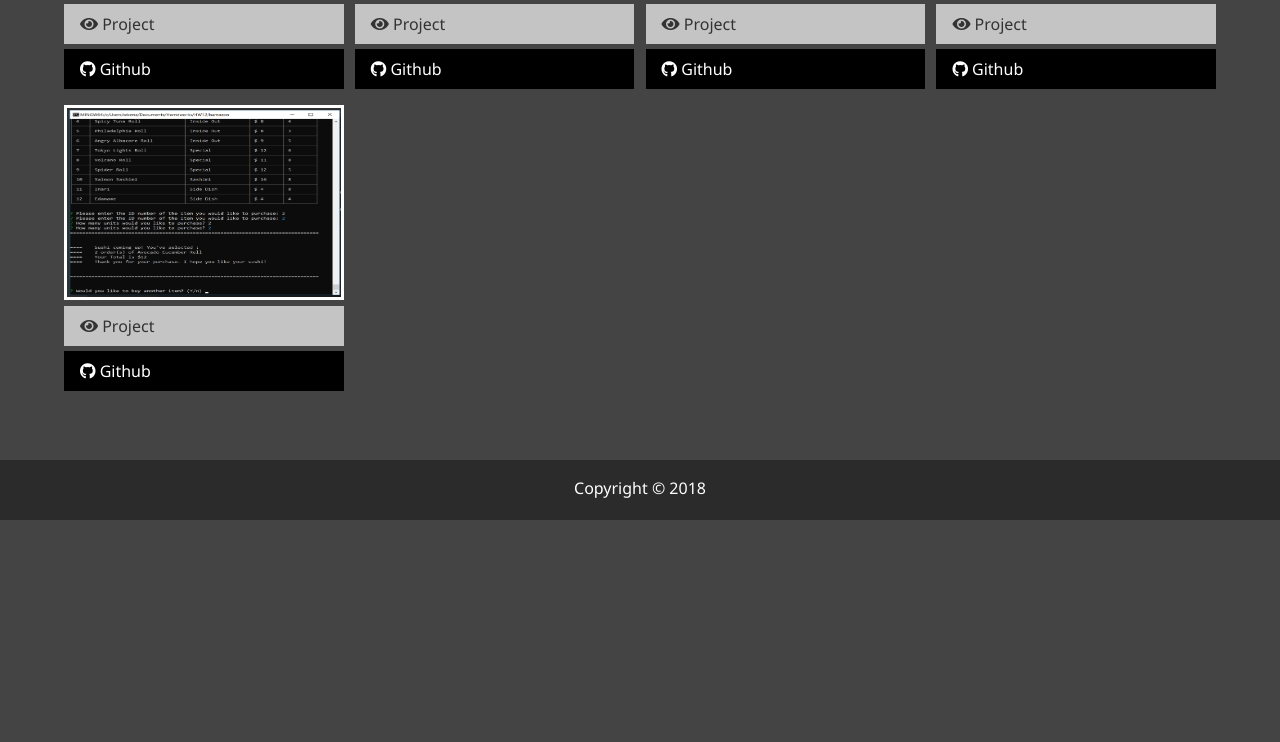
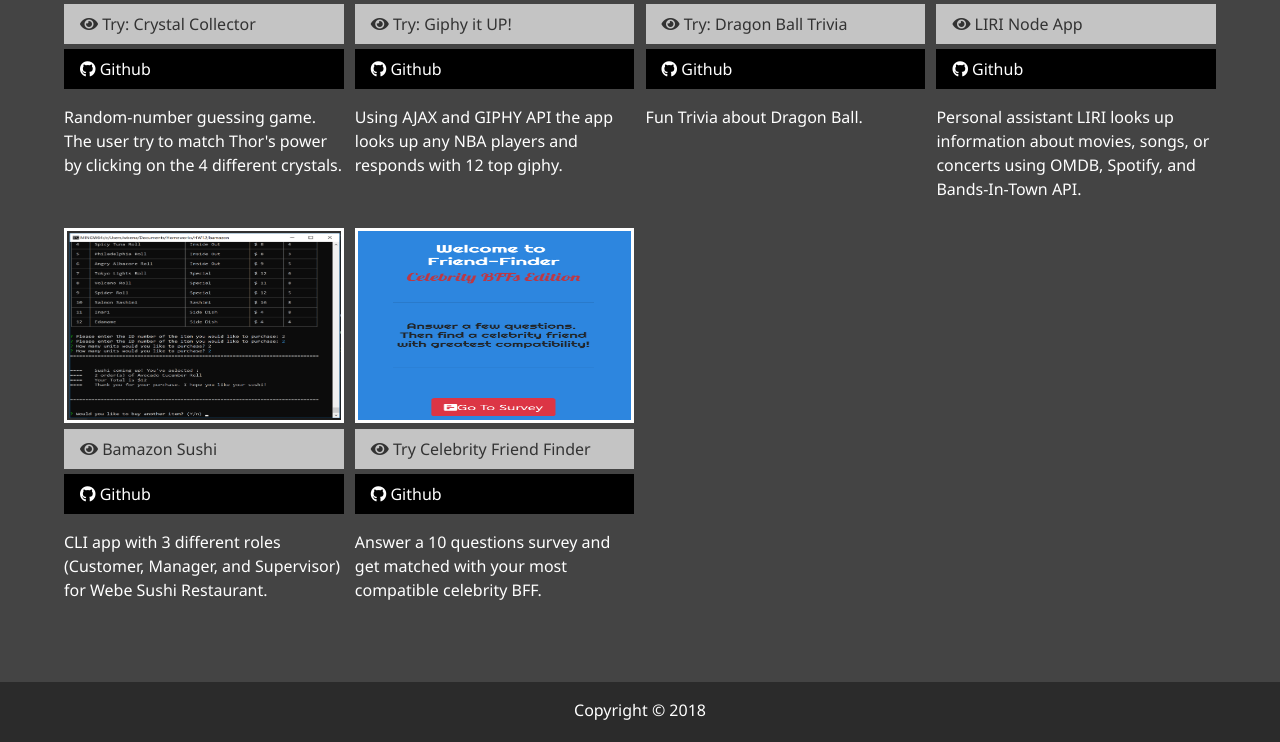
Before and after one commit to wbenarto/Portfolio-WB, a website: page work.html in a window 1280 px wide. Shown: the part 479-1221 px from the top of the page. Before the commit the page ends 999 px from the top, so only its background shows below. Drawn offline with Linux system fonts and the light colour scheme.

Commit message:
Added new projects

```diff
--- a/work.html
+++ b/work.html
@@ -61,70 +61,88 @@
         <div class="projects">
             <div class="item">
                 <a href="#!">
-                    <img src="../dist/img/projects/crystalcollector.png" alt="Crystal Collector">
+                    <img src="dist/img/projects/crystalcollector.png" alt="Crystal Collector">
                 </a>
                 <a href="https://wbenarto.github.io/unit-4-game/" class="btn-light">
-                    <i class="fas fa-eye"></i> Project
+                    <i class="fas fa-eye"></i> Try: Crystal Collector
                 </a>
                 <a href="https://github.com/wbenarto/unit-4-game" class="btn-dark">
                     <i class="fab fa-github"></i> Github
                 </a>
+                <div class="desc-box">
+                    <p>Random-number guessing game. The user try to match Thor's power by clicking on the 4 different crystals.</p>
+                </div>
             </div>
             <div class="item">
                 <a href="#!">
-                    <img src="../dist/img/projects/giphy.png" alt="Giphy">
+                    <img src="dist/img/projects/giphy.png" alt="Giphy">
                 </a>
                 <a href="https://wbenarto.github.io/Giphy/" class="btn-light">
-                    <i class="fas fa-eye"></i> Project
+                    <i class="fas fa-eye"></i> Try: Giphy it UP!
                 </a>
                 <a href="https://github.com/wbenarto/Giphy" class="btn-dark">
                     <i class="fab fa-github"></i> Github
                 </a>
+                <div class="desc-box">
+                    <p>Using AJAX and GIPHY API the app looks up any NBA players and responds with 12 top giphy. </p>
+                </div>
             </div>
             <div class="item">
                 <a href="#!">
-                    <img src="../dist/img/projects/trivia.png" alt="Dragon Ball Trivia">
+                    <img src="dist/img/projects/trivia.png" alt="Dragon Ball Trivia">
                 </a>
                 <a href="https://wbenarto.github.io/TriviaGame/" class="btn-light">
-                    <i class="fas fa-eye"></i> Project
+                    <i class="fas fa-eye"></i> Try: Dragon Ball Trivia
                 </a>
                 <a href="https://github.com/wbenarto/TriviaGame" class="btn-dark">
                     <i class="fab fa-github"></i> Github
                 </a>
+                <div class="desc-box">
+                    <p>Fun Trivia about Dragon Ball.</p>
+                </div>
             </div>
             <div class="item">
                 <a href="#!">
-                    <img src="../dist/img/projects/liri.png" alt="LIRI-node-app">
+                    <img src="dist/img/projects/liri.png" alt="LIRI-node-app">
                 </a>
                 <a href="https://www.youtube.com/watch?v=jqz086k84K8" class="btn-light">
-                    <i class="fas fa-eye"></i> Project
+                    <i class="fas fa-eye"></i> LIRI Node App
                 </a>
                 <a href="https://github.com/wbenarto/LIRI-node-app" class="btn-dark">
                     <i class="fab fa-github"></i> Github
                 </a>
+                <div class="desc-box">
+                    <p>Personal assistant LIRI looks up information about movies, songs, or concerts using OMDB, Spotify, and Bands-In-Town API.</p>
+                </div>
             </div>
             <div class="item">
                 <a href="#!">
-                    <img src="../dist/img/projects/bamazon.png" alt="Bamazon Sushi">
+                    <img src="dist/img/projects/bamazon.png" alt="Bamazon Sushi">
                 </a>
                 <a href="https://youtu.be/ICqFhFLAfKg" class="btn-light">
-                    <i class="fas fa-eye"></i> Project
+                    <i class="fas fa-eye"></i> Bamazon Sushi
                 </a>
                 <a href="https://github.com/wbenarto/bamazon" class="btn-dark">
                     <i class="fab fa-github"></i> Github
                 </a>
+                <div class="desc-box">
+                    <p>CLI app with 3 different roles (Customer, Manager, and Supervisor) for Webe Sushi Restaurant.</p>
+                </div>
             </div>
-            <!--<div class="item">
+            <div class="item">
                 <a href="#!">
-                    <img src="" alt="project">
+                    <img src="dist/img/projects/FriendFinder1.png" alt="Friend Finder">
                 </a>
-                <a href="" class="btn-light">
-                    <i class="fas fa-eye"></i> Project
+                <a href="https://agile-dusk-71128.herokuapp.com" class="btn-light">
+                    <i class="fas fa-eye"></i> Try Celebrity Friend Finder
                 </a>
-                <a href="" class="btn-dark">
+                <a href="https://github.com/wbenarto/Friend-Finder" class="btn-dark">
                     <i class="fab fa-github"></i> Github
                 </a>
-            </div> -->
+                <div class="desc-box">
+                    <p>Answer a 10 questions survey and get matched with your most compatible celebrity BFF.</p>
+                </div>
+            </div>
 
         </div>
 
```
Also changed, not shown: about.html (+1 -1 lines), dist/img/projects/FriendFinder1.png (added).
